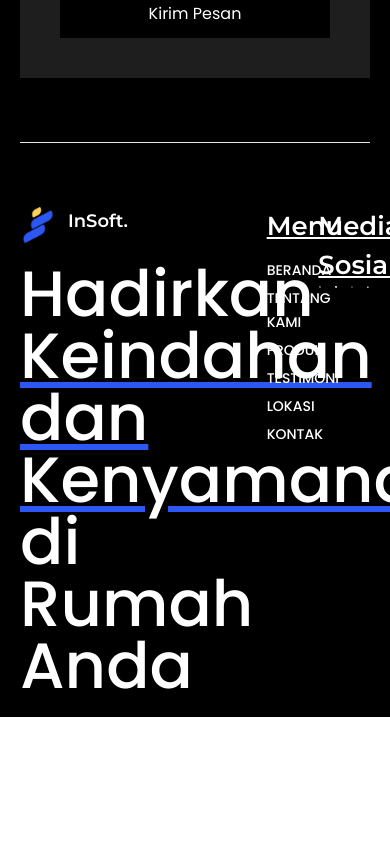
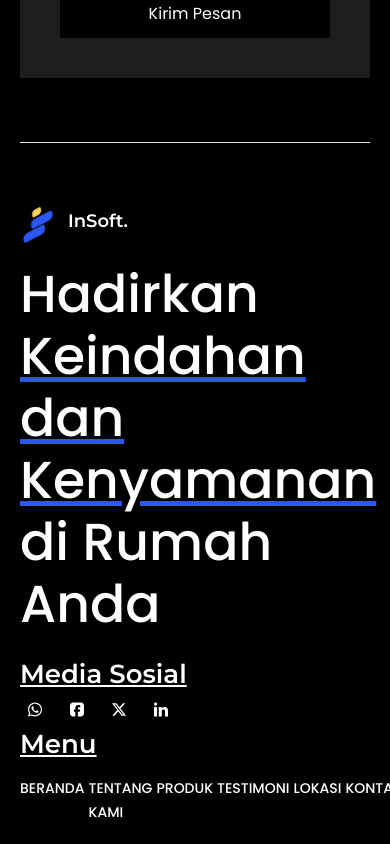
Before and after one commit to insoftid/template-furniture, a Next.js app: page / in a window 390 px wide. Shown: the part 5970-6814 px from the top of the page. Before the commit the page ends 6687 px from the top, so only its background shows below. Built offline with nearby package versions, Linux system fonts and the light colour scheme.

Commit message:
add: mobile version: footer

```diff
--- a/src/components/Footer.jsx
+++ b/src/components/Footer.jsx
@@ -2,7 +2,7 @@ import React from "react";
 
 const Footer = () => {
   return (
-    <div className="grid grid-cols-3 gap-5">
+    <div className="grid grid-cols-1 lg:grid-cols-3 gap-5">
       <div className="flex flex-col gap-5 col-span-2">
         <div className="flex gap-3 align-center">
           <img src="assets/Logo.png" alt="logo" className="w-9 h-9" />
@@ -10,7 +10,7 @@ const Footer = () => {
             InSoft.
           </h1>
         </div>
-        <h1 className="text-white text-[64px] leading-[62px] font-medium">
+        <h1 className="text-white text-[52px] lg:text-[64px] leading-[62px] font-medium">
           Hadirkan{" "}
           <span className="underline decoration-[#2C57F4]">
             Keindahan dan Kenyamanan
@@ -18,12 +18,12 @@ const Footer = () => {
           di Rumah Anda
         </h1>
       </div>
-      <div className="grid grid-cols-2">
-        <div className="flex flex-col gap-3">
+      <div className="grid grid-cols-1 lg:grid-cols-2">
+        <div className="flex flex-col gap-3 order-2 lg:order-1">
           <h1 className="text-white font-semibold font-montserrat text-[26px] underline">
             Menu
           </h1>
-          <ul className="flex flex-col gap-1">
+          <ul className="flex flex-row justify-between lg:flex-col gap-1">
             <li className="relative">
               <a
                 href="#"
```
